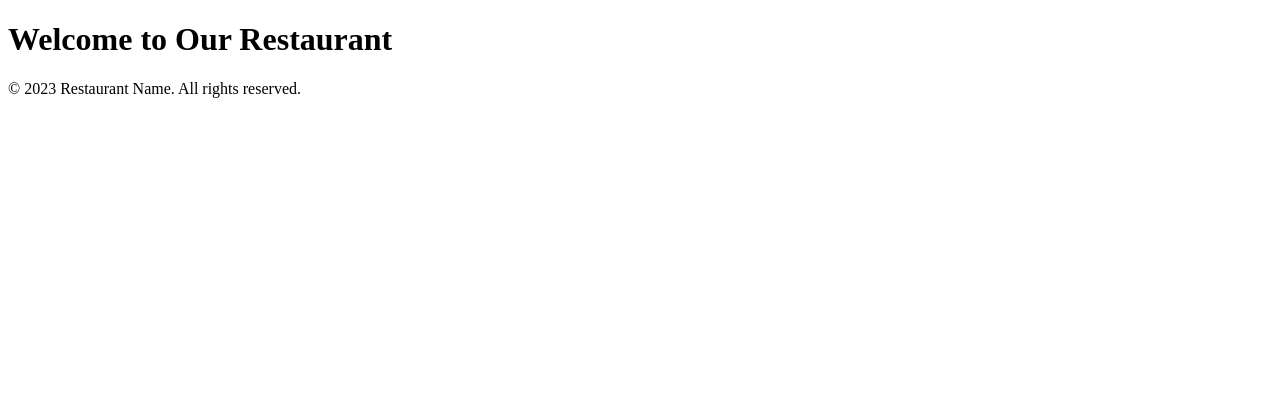
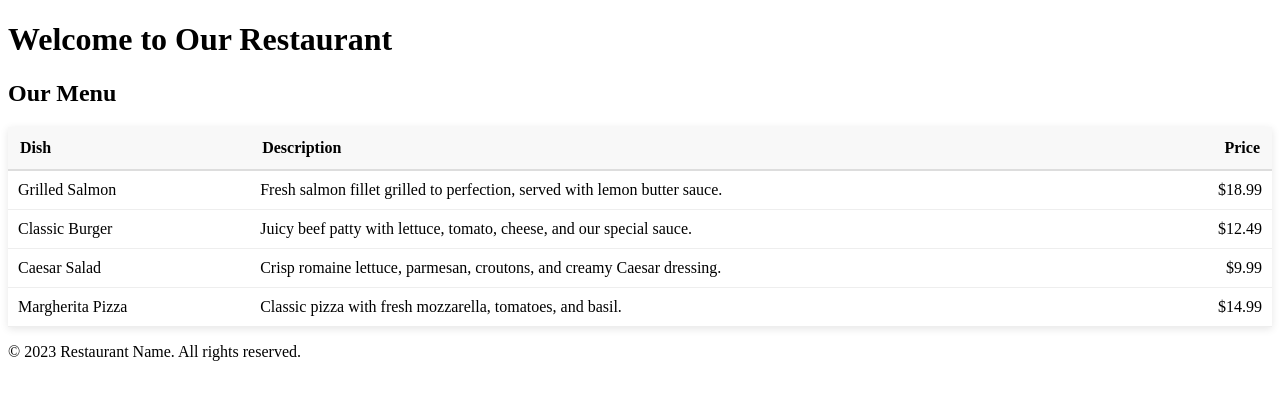
Before and after one commit to MembaDavid/menu, a plain HTML site: page index.html in a window 1280 px wide. Drawn offline with Linux system fonts and the light colour scheme.

Commit message:
Add restaurant menu section with dishes, descriptions, and prices

```diff
--- a/index.html
+++ b/index.html
@@ -9,6 +9,123 @@
     <header>
       <h1>Welcome to Our Restaurant</h1>
     </header>
+    <main>
+      <section>
+        <h2>Our Menu</h2>
+        <table
+          style="
+            width: 100%;
+            border-collapse: collapse;
+            box-shadow: 0 2px 8px rgba(0, 0, 0, 0.1);
+          "
+        >
+          <thead style="background-color: #f8f8f8">
+            <tr>
+              <th
+                style="
+                  padding: 12px;
+                  border-bottom: 2px solid #ddd;
+                  text-align: left;
+                "
+              >
+                Dish
+              </th>
+              <th
+                style="
+                  padding: 12px;
+                  border-bottom: 2px solid #ddd;
+                  text-align: left;
+                "
+              >
+                Description
+              </th>
+              <th
+                style="
+                  padding: 12px;
+                  border-bottom: 2px solid #ddd;
+                  text-align: right;
+                "
+              >
+                Price
+              </th>
+            </tr>
+          </thead>
+          <tbody>
+            <tr>
+              <td style="padding: 10px; border-bottom: 1px solid #eee">
+                Grilled Salmon
+              </td>
+              <td style="padding: 10px; border-bottom: 1px solid #eee">
+                Fresh salmon fillet grilled to perfection, served with lemon
+                butter sauce.
+              </td>
+              <td
+                style="
+                  padding: 10px;
+                  border-bottom: 1px solid #eee;
+                  text-align: right;
+                "
+              >
+                $18.99
+              </td>
+            </tr>
+            <tr>
+              <td style="padding: 10px; border-bottom: 1px solid #eee">
+                Classic Burger
+              </td>
+              <td style="padding: 10px; border-bottom: 1px solid #eee">
+                Juicy beef patty with lettuce, tomato, cheese, and our special
+                sauce.
+              </td>
+              <td
+                style="
+                  padding: 10px;
+                  border-bottom: 1px solid #eee;
+                  text-align: right;
+                "
+              >
+                $12.49
+              </td>
+            </tr>
+            <tr>
+              <td style="padding: 10px; border-bottom: 1px solid #eee">
+                Caesar Salad
+              </td>
+              <td style="padding: 10px; border-bottom: 1px solid #eee">
+                Crisp romaine lettuce, parmesan, croutons, and creamy Caesar
+                dressing.
+              </td>
+              <td
+                style="
+                  padding: 10px;
+                  border-bottom: 1px solid #eee;
+                  text-align: right;
+                "
+              >
+                $9.99
+              </td>
+            </tr>
+            <tr>
+              <td style="padding: 10px; border-bottom: 1px solid #eee">
+                Margherita Pizza
+              </td>
+              <td style="padding: 10px; border-bottom: 1px solid #eee">
+                Classic pizza with fresh mozzarella, tomatoes, and basil.
+              </td>
+              <td
+                style="
+                  padding: 10px;
+                  border-bottom: 1px solid #eee;
+                  text-align: right;
+                "
+              >
+                $14.99
+              </td>
+            </tr>
+          </tbody>
+        </table>
+      </section>
+    </main>
 
     <footer>
       <p>&copy; 2023 Restaurant Name. All rights reserved.</p>
```
